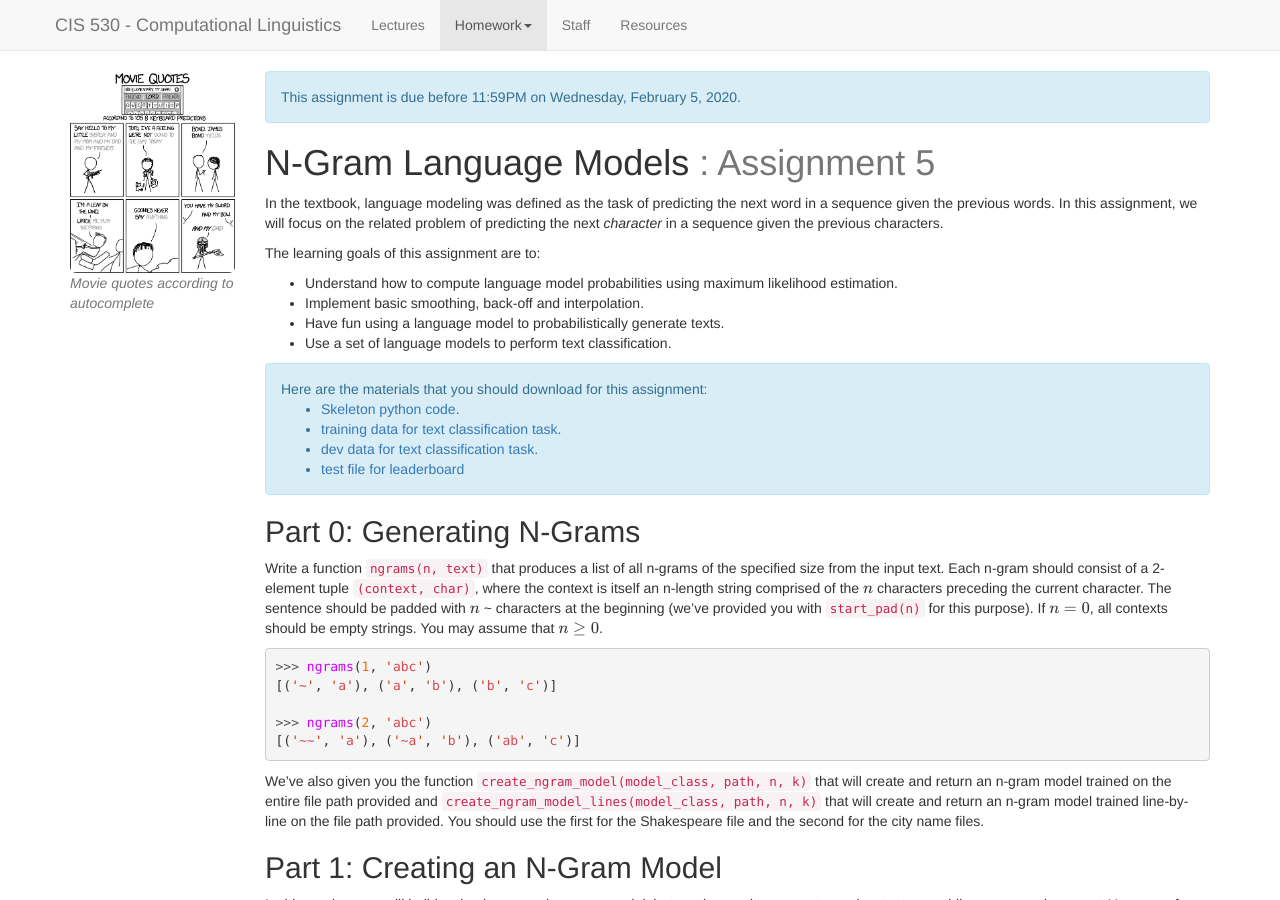
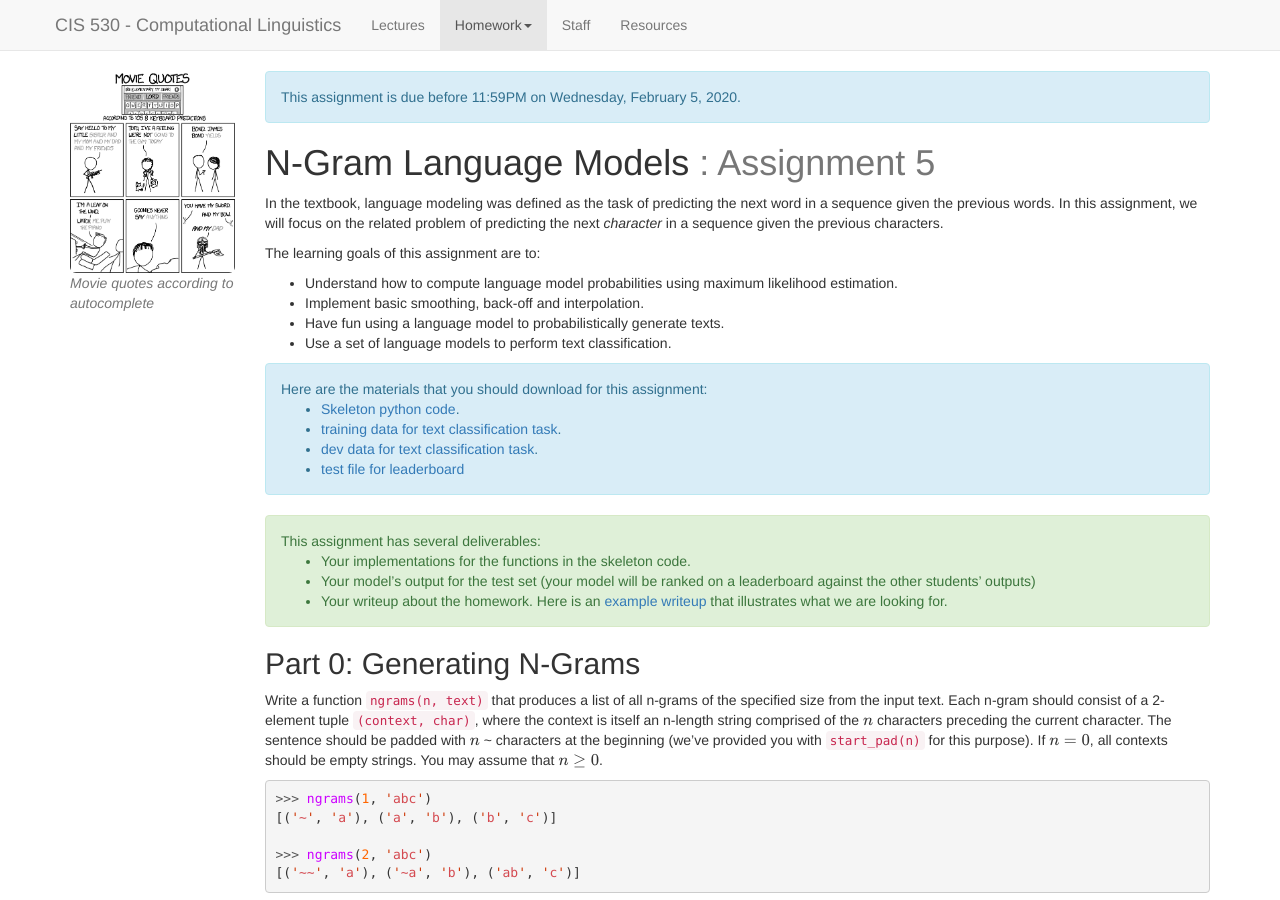
Before and after one commit to computational-linguistics-class/computational-linguistics-class.github.io, a Jekyll site: the page built from homework/ngram-lms/ngram-lms.md, in a window 1280 px wide and 900 px high. Built offline with Jekyll 4.4.1, drawn with Linux system fonts in a browser that asks for light colours; nearby versions of some CDN libraries; formulas are drawn with MathJax 3; a script that is not in the unit is left out.

Commit message:
Update ngram-lms.md

```diff
--- a/homework/ngram-lms/ngram-lms.md
+++ b/homework/ngram-lms/ngram-lms.md
@@ -70,6 +70,14 @@ Here are the materials that you should download for this assignment:
 * [training data for text classification task](cities_train.zip).
 * [dev data for text classification task](cities_val.zip).
 * [test file for leaderboard](cities_test.txt)
+</div>
+
+
+<div class="alert alert-success" markdown="1">
+This assignment has several deliverables:
+* Your implementations for the functions in the skeleton code.
+* Your model’s output for the test set (your model will be ranked on a leaderboard against the other students’ outputs)
+* Your writeup about the homework. Here is an [example writeup](example-writeup.pdf) that illustrates what we are looking for.
 </div>
 
 ## Part 0: Generating N-Grams
```
